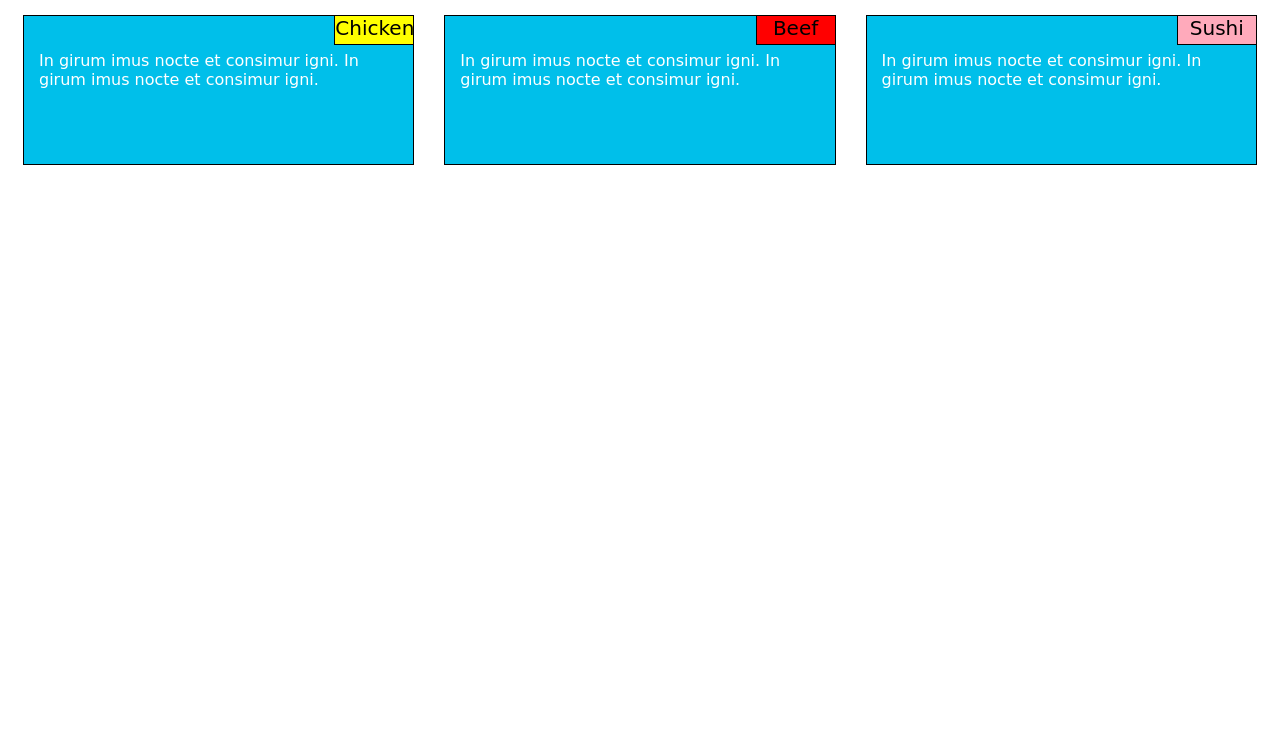
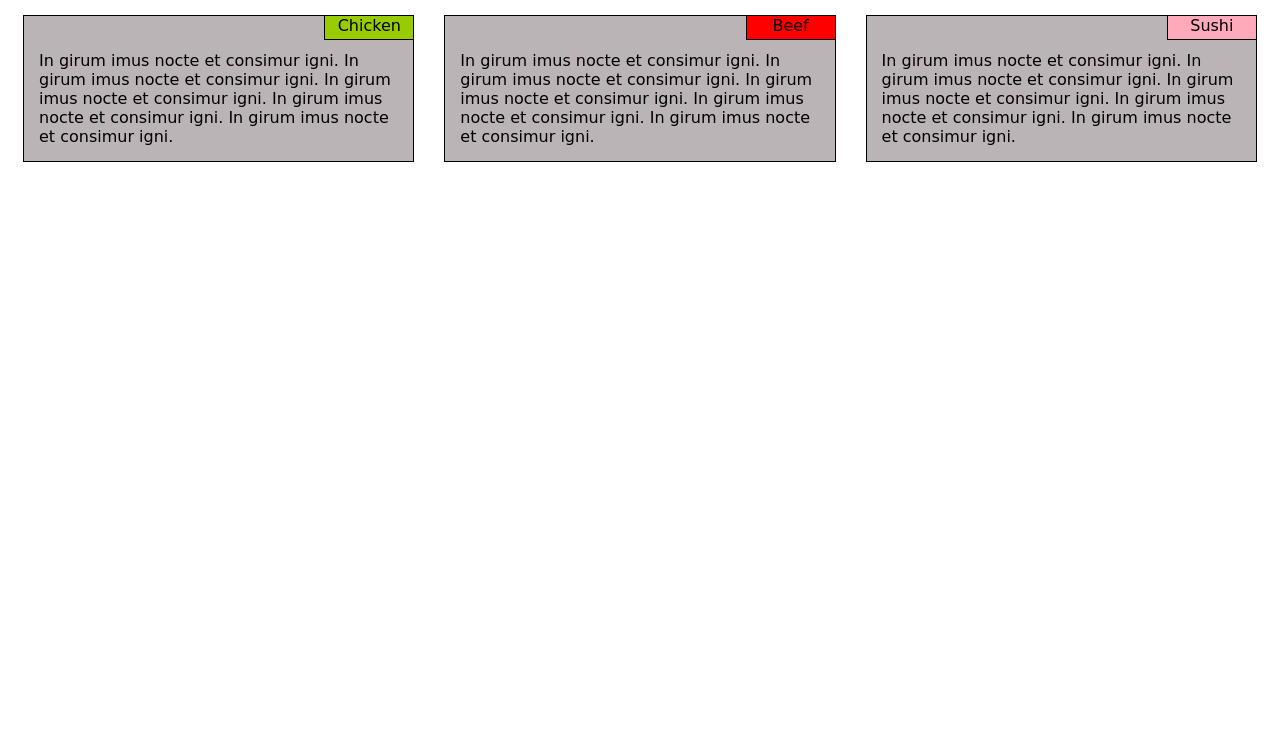
Before and after one commit to Fierisentio/mod2_solution, a plain HTML site: page index.html in a window 1280 px wide. Shown: the part 68-800 px from the top of the page. Drawn offline with Linux system fonts and the light colour scheme.

Commit message:
updated width of section titles ,height and colors of section content

```diff
--- a/css/style.css
+++ b/css/style.css
@@ -26,7 +26,7 @@ h1 {
 
 /* different food categories: e.g. 'Chicken'; */
 #p1{
-  background-color: yellow;
+  background-color: #99cc00;
 }
 #p2{
   background-color: #ff0000;
@@ -39,10 +39,9 @@ h1 {
 /* content of every food category: e.g. 'In girum imus nocte [...]'; */
 p.content{
   border: 1px solid black;
-  background-color:   #00bfea;
-  height: 150px;
+  background-color:  #bab4b6;
   font-size: 100%;
-  color: white;
+  color: black;
   padding-top: 35px;
   padding-left: 15px;
   padding-right: 15px;
@@ -54,12 +53,12 @@ p.category{
   position: absolute;
   top:  16px;
   right: 15px;
-  width: 80px;
-  height: 30px;
+  width: 90px;
+  height: 25px;
   margin: 0px;
   border: 1px solid black;
   text-align: center;
-  font-size: 125%;
+  font-size: 100%;
   color: black;
 }
 
--- a/index.html
+++ b/index.html
@@ -14,6 +14,9 @@
     <p class="content">
     In girum imus nocte et consimur igni.
     In girum imus nocte et consimur igni.
+    In girum imus nocte et consimur igni.
+    In girum imus nocte et consimur igni.
+    In girum imus nocte et consimur igni.
     </p>
     <p class="category" id="p1">
     Chicken
@@ -21,6 +24,9 @@
   </div>
   <div class="col-lg-4 col-md-6 col-sd-12">
     <p class="content">
+    In girum imus nocte et consimur igni.
+    In girum imus nocte et consimur igni.
+    In girum imus nocte et consimur igni.
     In girum imus nocte et consimur igni.
     In girum imus nocte et consimur igni.
     </p>
@@ -32,6 +38,9 @@
     <p class="content">
     In girum imus nocte et consimur igni.
     In girum imus nocte et consimur igni.
+    In girum imus nocte et consimur igni.
+    In girum imus nocte et consimur igni.
+    In girum imus nocte et consimur igni.
     </p>
     <p class="category" id="p3">
     Sushi
```
